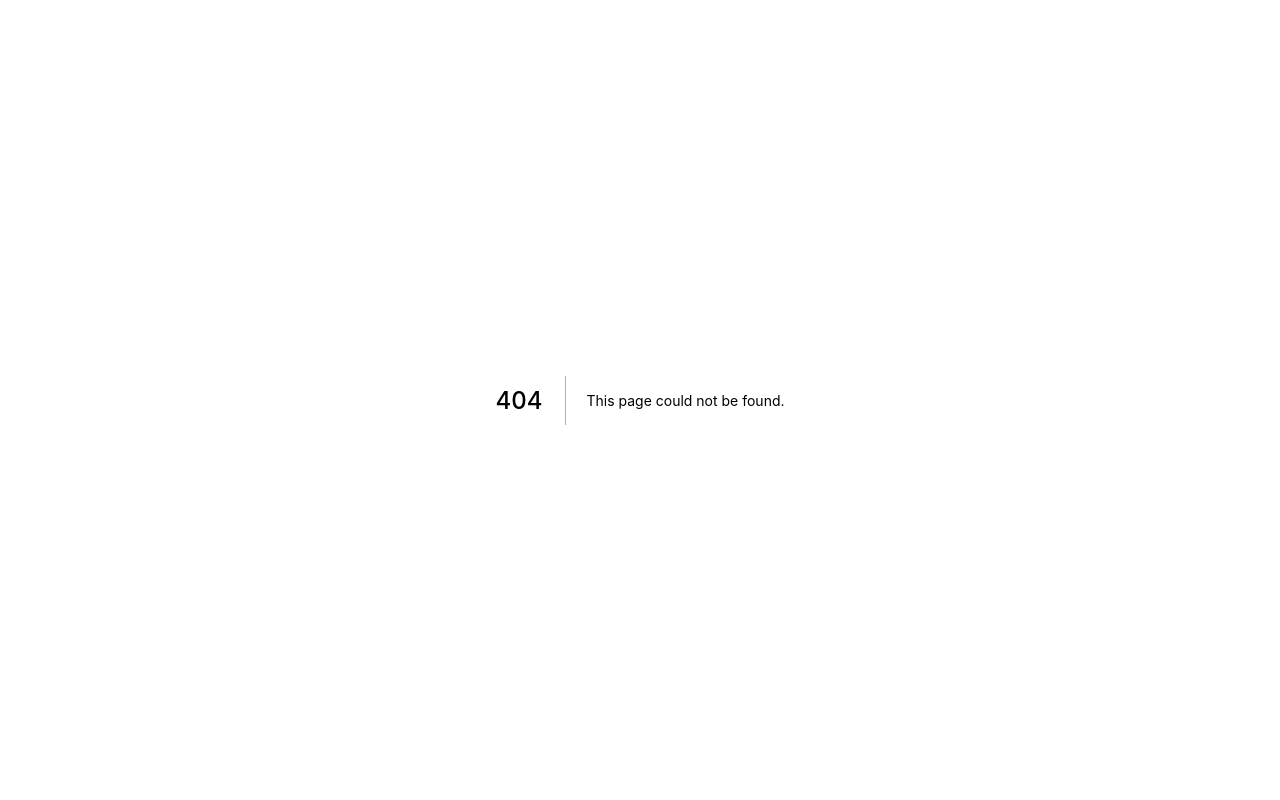
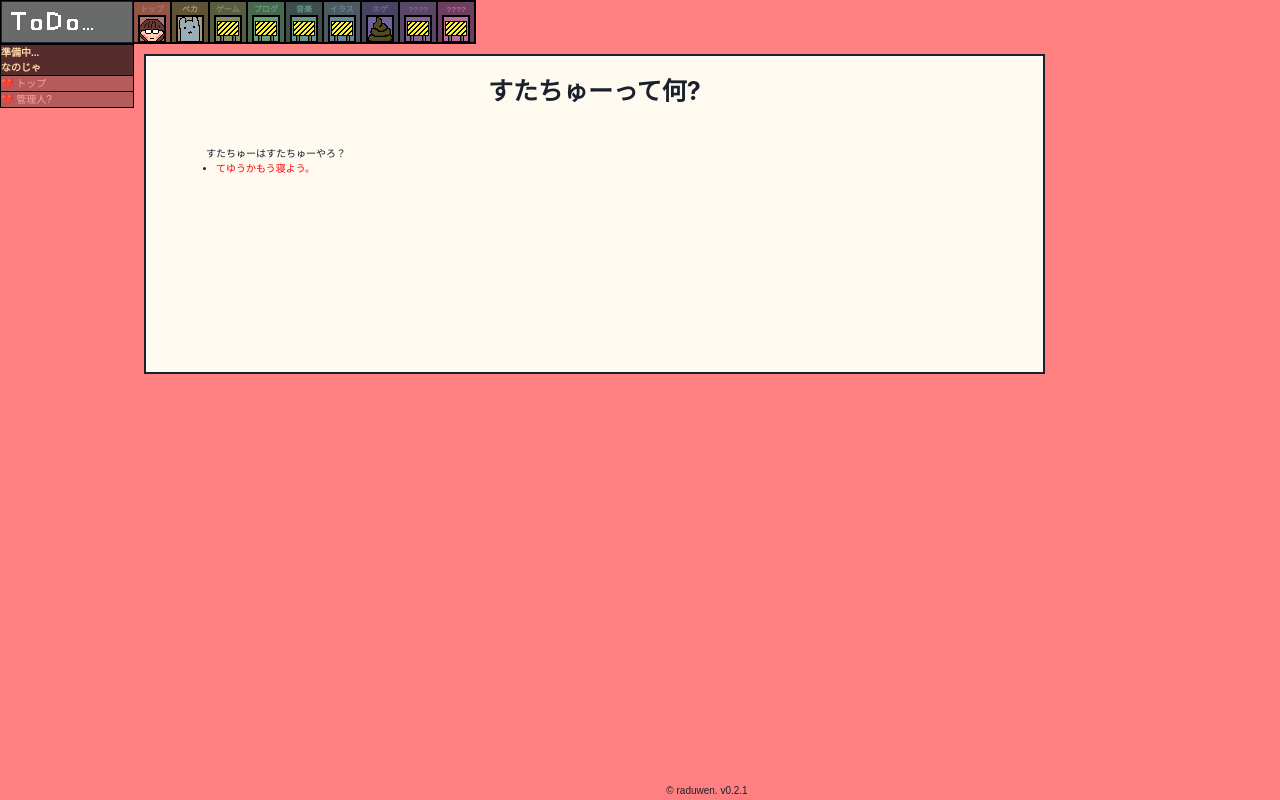
Before and after one commit to raduwen/raduwen.github.io, a Next.js app: page /peca/about_stachu in a window 1280 px wide. Before the commit this address had no page. Built offline with nearby package versions, Linux system fonts and the light colour scheme.

Commit message:
add /peca/about_stachu

```diff
--- a/src/components/SubMenu/MenuListItem.tsx
+++ b/src/components/SubMenu/MenuListItem.tsx
@@ -17,7 +17,11 @@ const MenuListItem = ({
     _hover={{ color: 'subMenu.item.textHover' }}
   >
     <NextLink href={href} passHref>
-      <Link color="inherit" _hover={{ textDecor: 'none' }} _focus={{ boxShadow: 'none' }}>
+      <Link
+        color="inherit"
+        _hover={{ textDecor: 'none' }}
+        _focus={{ boxShadow: 'none' }}
+      >
         ❤️ {disabled ? <del>{text}</del> : text}
       </Link>
     </NextLink>
--- /dev/null
+++ b/src/pages/peca/about_stachu.tsx
@@ -0,0 +1,45 @@
+import Head from 'next/head'
+import {
+  Box,
+  Heading,
+  Text,
+  Link,
+  UnorderedList,
+  ListItem,
+} from '@chakra-ui/react'
+
+import { MainLayout } from '@/layouts/MainLayout'
+
+const PecaAboutStachuPage = () => {
+  return (
+    <>
+      <Head>
+        <title>すたちゅーって何? | ラドウェンのラボ</title>
+      </Head>
+      <Box border="2px" bg="orange.50" p="8" minW="480px" w="80%" minH="320px">
+        <Heading textAlign="center">すたちゅーって何?</Heading>
+
+        <Box mt="16" px="16">
+          <Text>すたちゅーはすたちゅーやろ？</Text>
+          <UnorderedList>
+            <ListItem>
+              <Link
+                color="red"
+                href="https://mouneyou.rgx6.com/"
+                target="_blank"
+              >
+                てゆうかもう寝よう。
+              </Link>
+            </ListItem>
+          </UnorderedList>
+        </Box>
+      </Box>
+    </>
+  )
+}
+
+PecaAboutStachuPage.getLayout = (page: JSX.Element) => {
+  return <MainLayout>{page}</MainLayout>
+}
+
+export default PecaAboutStachuPage
--- a/src/repositories/SubMenuRepository.ts
+++ b/src/repositories/SubMenuRepository.ts
@@ -21,6 +21,7 @@ const data = {
     topic: 'ピアキャストって\n知ってる?',
     items: [
       { href: '/peca/about', text: 'ピアキャストって何?' },
+      { href: '/peca/about_stachu', text: 'すたちゅーって何?' },
     ],
   },
   game: {
```
